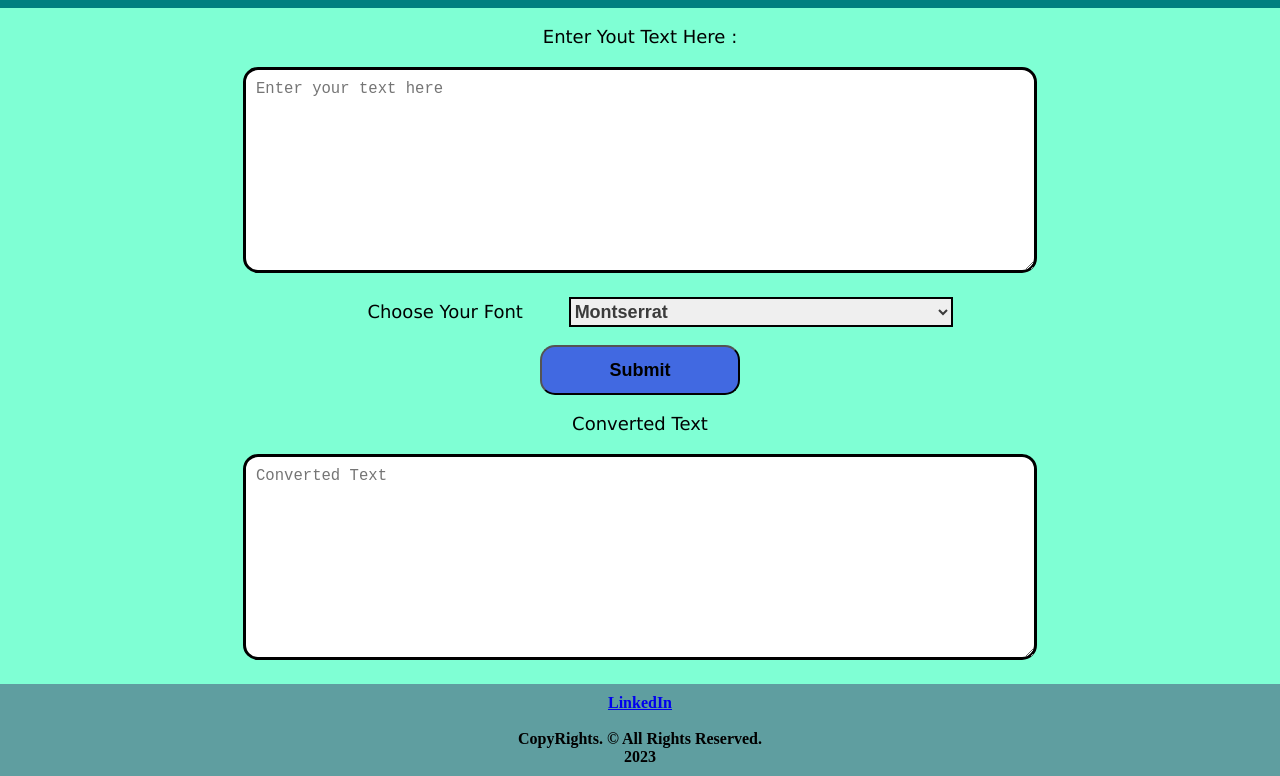
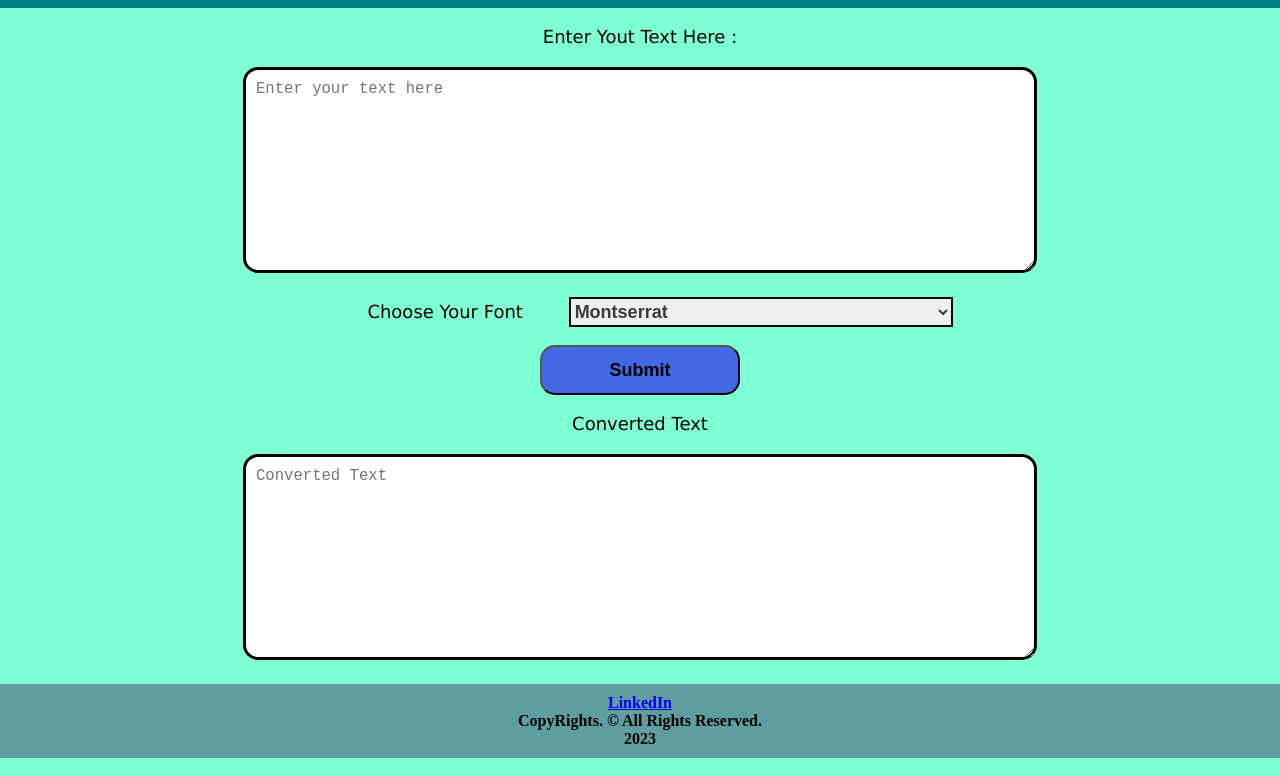
Before and after one commit to mohdriyaan/font-converter, a plain HTML site: page index.html in a window 1280 px wide. Shown: the part 53-829 px from the top of the page. Drawn offline with Linux system fonts and the light colour scheme.

Commit message:
Update index.html

```diff
--- a/index.html
+++ b/index.html
@@ -30,9 +30,9 @@
     </div>
     <footer>
         <a href="https://www.linkedin.com/in/mohammed-riyaan-459235180/" target="_blank" rel="noopener noreferrer">LinkedIn</a>
-        <br><br>
+        <br>
         <p>CopyRights. &copy; All Rights Reserved.</p>
-        <span id="date"></span> <!--span is uded the divide one single line of code.-->
+        <span id="date"></span> <!--span is used the divide one single line of code.-->
     </footer>
 </body>
 <script>
```
